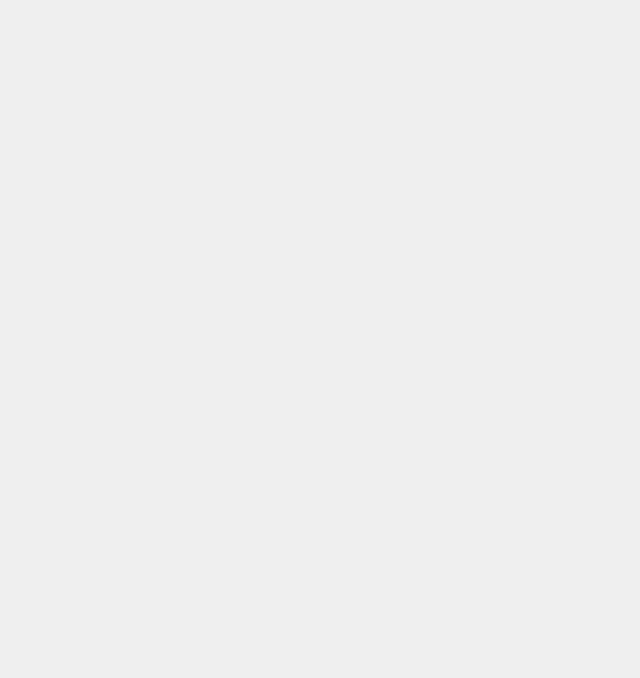
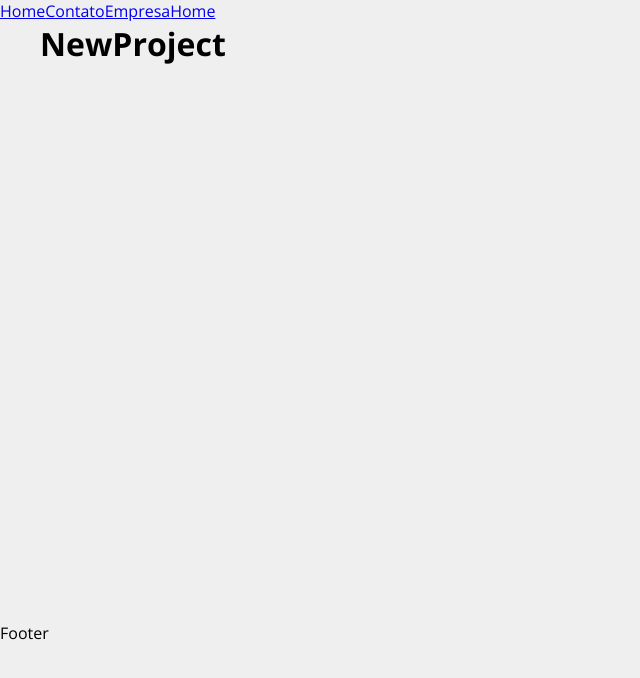
Before and after one commit to FellipeCastro/costs-react, a React (Create React App) app: page /newproject in a window 1280 px wide. Shown: the top 678 px of the page, without its empty margins (0-640 px from the left). Built offline with nearby package versions, Linux system fonts and the light colour scheme.

Commit message:
estrutura base finalizada

```diff
--- a/package.json
+++ b/package.json
@@ -8,6 +8,7 @@
     "@testing-library/user-event": "^13.5.0",
     "react": "^18.2.0",
     "react-dom": "^18.2.0",
+    "react-router-dom": "^6.18.0",
     "react-scripts": "5.0.1",
     "web-vitals": "^2.1.4"
   },
--- a/src/App.js
+++ b/src/App.js
@@ -1,8 +1,31 @@
+import { BrowserRouter as Router, Routes, Route, Link } from 'react-router-dom';
+import Home from './components/pages/Home';
+import Contact from './components/pages/Contact';
+import Company from './components/pages/Company';
+import NewProject from './components/pages/NewProject';
+
+import Container from './components/layout/Container';
+
 function App() {
   return (
-    <div className="App">
+    <Router>
+      <div>
+        <Link to="/">Home</Link>
+        <Link to="/contact">Contato</Link>
+        <Link to="/Company">Empresa</Link>
+        <Link to="/NewProject">Home</Link>
+      </div>
+      <Container customClass="min_height">
+        <Routes>
+        <Route exact path="/" element={<Home />} />
+        <Route path="/company" element={<Company />} />
+        <Route path="/contact" element={<Contact />} />
+        <Route path="/newproject" element={<NewProject />} />
+      </Routes>
+      </Container>
 
-    </div>
+      <p>Footer</p>
+    </Router>
   );
 }
 
--- /dev/null
+++ b/src/components/layout/Container.js
@@ -0,0 +1,11 @@
+import styles from './Container.module.css';
+
+function Container(props) {
+    return (
+        <div className={`${styles.container} ${styles[props.customClass]}`}>
+            {props.children}
+        </div>
+    )
+}
+
+export default Container
--- /dev/null
+++ b/src/components/layout/Container.module.css
@@ -0,0 +1,20 @@
+.container {
+    width: 1200px;
+    display: flex;
+    justify-content: space-between;
+    margin: 0 auto;
+    flex-wrap: wrap;
+}
+
+.min_height {
+    min-height: 75%;
+}
+
+.start {
+    justify-content: flex-start;
+}
+
+.column {
+    flex-direction: column;
+    justify-content: flex-start;
+}
--- /dev/null
+++ b/src/components/pages/Company.js
@@ -0,0 +1,7 @@
+function Company() {
+    return (
+        <h1>Company</h1>
+    )
+}
+
+export default Company
--- /dev/null
+++ b/src/components/pages/Contact.js
@@ -0,0 +1,7 @@
+function Contact() {
+    return (
+        <h1>Contact</h1>
+    )
+}
+
+export default Contact
--- /dev/null
+++ b/src/components/pages/Home.js
@@ -0,0 +1,7 @@
+function Home() {
+    return (
+        <h1>Home</h1>
+    )
+}
+
+export default Home
--- /dev/null
+++ b/src/components/pages/NewProject.js
@@ -0,0 +1,7 @@
+function NewProject() {
+    return (
+        <h1>NewProject</h1>
+    )
+}
+
+export default NewProject
```
Also changed, not shown: 1 other file (tests, documents, lock files or other folders).
